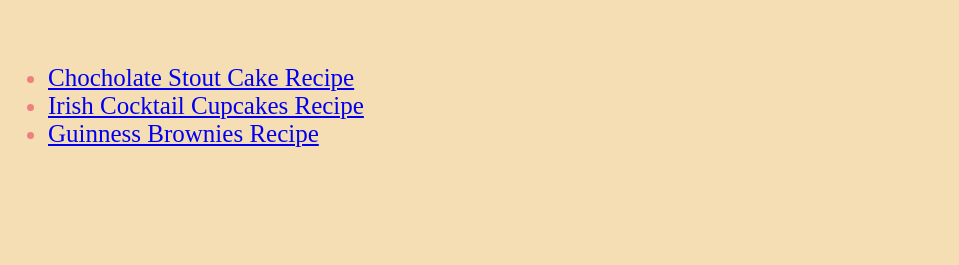
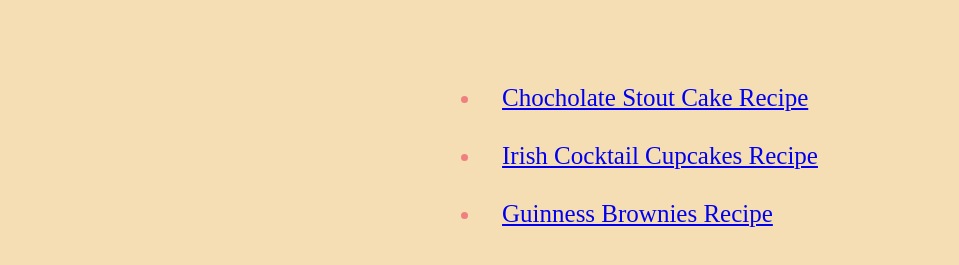
Before and after one commit to aparadkar315/odin-recipes, a plain HTML site: page index.html in a window 1280 px wide. Shown: the part 185-450 px from the top of the page, without its empty margins (0-959 px from the left). Drawn offline with Linux system fonts and the light colour scheme.

Commit message:
Change style

```diff
--- a/style.css
+++ b/style.css
@@ -8,7 +8,15 @@
 }
 
 .list {
+    display:inline-block;
     color: lightcoral;
     font-size: 25px;
     text-align: left;
+    margin: auto;
 }
+
+a {
+    display: block;
+    padding: 10px;
+    margin: 10px;
+}
```
